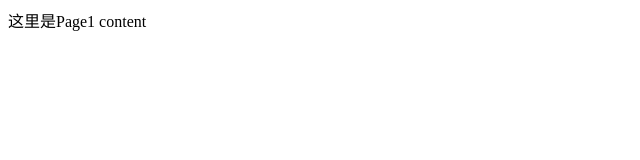
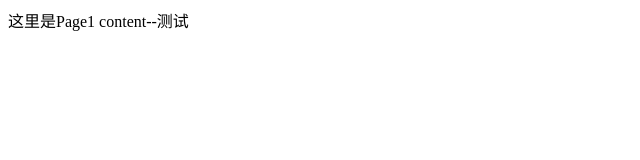
Before and after one commit to ruby-girl/react-test, a React (Create React App) app: page /Page1/9 in a window 1280 px wide. Shown: the top 160 px of the page, without its empty margins (0-640 px from the left). Built offline with nearby package versions, Linux system fonts and the light colour scheme.

Commit message:
push2个远程地址

```diff
--- a/src/page/routerPages/page1.js
+++ b/src/page/routerPages/page1.js
@@ -16,7 +16,7 @@ class Item1  extends Component { //cc
     render() {
         return (
            <div>
-            <div>这里是Page1 content</div>
+            <div>这里是Page1 content--测试</div>
 
             </div>
          );
```
